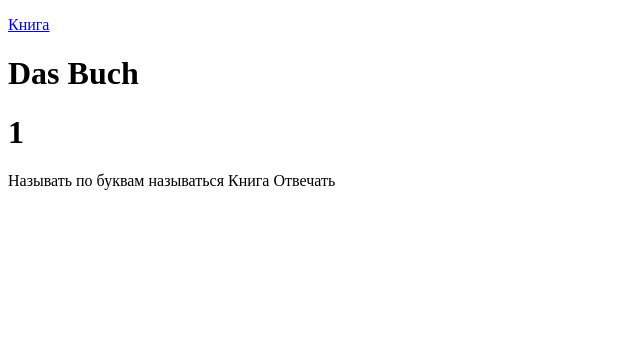
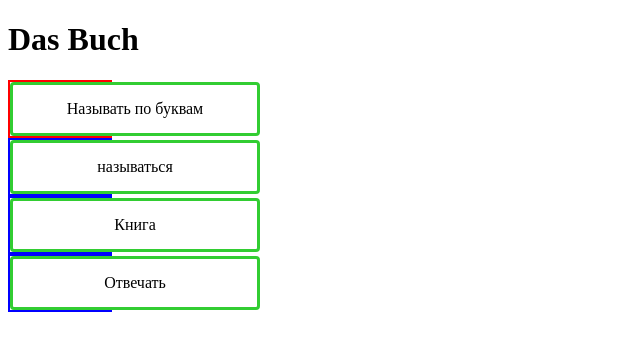
Before and after one commit to Artemiy-K/WorterBuch, a Django app: page /learnwordseasy/start_test in a window 1280 px wide. Shown: the top 351 px of the page, without its empty margins (0-640 px from the left). Run offline with Django 4.2, Linux system fonts and the light colour scheme; data comes from the database, SQL or seed files in the repository; both versions use the stored data as it was after the commit.

Commit message:
make first verification

```diff
--- a/idea_pril/ideiiii.txt
+++ b/idea_pril/ideiiii.txt
@@ -2,7 +2,7 @@
 2. Разделение сущ, глаг и т.д.
 3. Удаление Карточек
 4. Этапы запоминания
-	4.1 Сделать карточки в разброс на разных сторонах
+	4.1 Сделать карточки в разброс на разных сторонах +++
 	4.2 Забыли вставить букву
 	4.3 Напишии сам как оно пишется
 	4.4 Какой артикль?
--- /dev/null
+++ b/learnwordseasy/forms.py
@@ -0,0 +1,6 @@
+from django import forms
+from .models import *
+
+
+class GetAnswer(forms.Form):
+    pass
--- /dev/null
+++ b/learnwordseasy/static/learnwordseasy/style.css
@@ -0,0 +1,87 @@
+.button1 {
+    background-color: white;
+    color: black;
+    border: 3px solid LimeGreen; /* Green */
+    padding: 15px 32px;
+    text-align: center;
+    text-decoration: none;
+    display: inline-block;
+    font-size: 16px;
+    -webkit-transition-duration: 0.4s; /* Safari */
+    transition-duration: 0.4s;
+    border-radius: 4px;
+    font-family: "VAG World";
+    width: 250px;
+}
+
+.button1:hover {
+    background-color: LimeGreen; /* Green */
+    color: white;
+}
+
+.button2 {
+    background-color: white;
+    color: black;
+    border: 3px solid DeepSkyBlue; /* Green */
+    padding: 15px 32px;
+    text-align: center;
+    text-decoration: none;
+    display: inline-block;
+    font-size: 16px;
+    -webkit-transition-duration: 0.4s; /* Safari */
+    transition-duration: 0.4s;
+    border-radius: 4px;
+    font-family: "VAG World";
+    width: 250px;
+}
+
+.button2:hover {
+    background-color: DeepSkyBlue; /* Green */
+    color: white;
+}
+
+.button3 {
+    background-color: white;
+    color: black;
+    border: 3px solid gold; /* Green */
+    padding: 15px 32px;
+    text-align: center;
+    text-decoration: none;
+    display: inline-block;
+    font-size: 16px;
+    -webkit-transition-duration: 0.4s; /* Safari */
+    transition-duration: 0.4s;
+    border-radius: 4px;
+    font-family: "VAG World";
+    width: 250px;
+}
+
+.button3:hover {
+    background-color: gold; /* Green */
+    color: white;
+}
+
+.button4 {
+    background-color: white;
+    color: black;
+    border: 3px solid DarkSlateGray; /* Green */
+    padding: 15px 32px;
+    text-align: center;
+    text-decoration: none;
+    display: inline-block;
+    font-size: 16px;
+    -webkit-transition-duration: 0.4s; /* Safari */
+    transition-duration: 0.4s;
+    border-radius: 4px;
+    font-family: "VAG World";
+    width: 250px;
+}
+
+.button4:hover {
+    background-color: DarkSlateGray; /* Green */
+    color: white;
+}
+
+form {
+    width: 100px;
+}
--- a/learnwordseasy/templates/learnwordseasy/index.html
+++ b/learnwordseasy/templates/learnwordseasy/index.html
@@ -13,7 +13,10 @@
     </div>
 </div>
 
+<form action="{% url 'start_test' %}">
+    <input type="submit" value="Начать тест">
 
+</form>
 
 
 </body>
--- a/learnwordseasy/templates/learnwordseasy/index2.html
+++ b/learnwordseasy/templates/learnwordseasy/index2.html
@@ -1,15 +1,13 @@
+{% load static %}
 <!DOCTYPE html>
 <html lang="en">
 <head>
     <meta charset="UTF-8">
     <title>Title</title>
+    <link rel="stylesheet" href="{% static 'learnwordseasy/style.css' %}">
 </head>
 <body>
 
-
-{% for item in word_id %}
-    <a href="/start_test/{{ item.id }}"><p>{{ item.title2 }}</p></a>
-{% endfor %}
 
 {% for item in word_id %}
     {% if num_side == 1 %}
@@ -22,11 +20,68 @@
 
 {% endfor %}
 
-<h1>{{ num_side }}</h1>
 
-{% for item in rand_answer %}
-    {{ item }}
-{% endfor %}
+<form method="post" action="{% url 'get_answer' %}" style="border: 2px solid red ">
+    {% csrf_token %}
+    <form method="post" action="{% url 'get_answer' %}" style="border: 2px solid blue ">
+        {% csrf_token %}
+
+        {% for item in word_id %}
+            {% if num_side == 1 %}
+                <input type="hidden" name="true_answer" value="{{ item.title1 }}">
+            {% else %}
+                <input type="hidden" name="true_answer" value="{{ item.title2 }}">
+            {% endif %}
+        {% endfor %}
+
+        <input type="hidden" name="answer" value="{{ word1 }}">
+        <button CLASS="button1" type="submit">{{ word1 }}</button>
+    </form>
+
+    <form method="post" action="{% url 'get_answer' %}" style="border: 2px solid blue ">
+        {% csrf_token %}
+
+        {% for item in word_id %}
+            {% if num_side == 1 %}
+                <input type="hidden" name="true_answer" value="{{ item.title1 }}">
+            {% else %}
+                <input type="hidden" name="true_answer" value="{{ item.title2 }}">
+            {% endif %}
+        {% endfor %}
+
+        <input type="hidden" name="answer" value="{{ word2 }}">
+        <button CLASS="button1" type="submit">{{ word2 }}</button>
+    </form>
+
+    <form method="post" action="{% url 'get_answer' %}" style="border: 2px solid blue ">
+        {% csrf_token %}
+
+        {% for item in word_id %}
+            {% if num_side == 1 %}
+                <input type="hidden" name="true_answer" value="{{ item.title1 }}">
+            {% else %}
+                <input type="hidden" name="true_answer" value="{{ item.title2 }}">
+            {% endif %}
+        {% endfor %}
+
+        <input type="hidden" name="answer" value="{{ word3 }}">
+        <button CLASS="button1" type="submit">{{ word3 }}</button>
+    </form>
+
+    <form method="post" action="{% url 'get_answer' %}" style="border: 2px solid blue ">
+        {% csrf_token %}
+
+        {% for item in word_id %}
+            {% if num_side == 1 %}
+                <input type="hidden" name="true_answer" value="{{ item.title1 }}">
+            {% else %}
+                <input type="hidden" name="true_answer" value="{{ item.title2 }}">
+            {% endif %}
+        {% endfor %}
+
+        <input type="hidden" name="answer" value="{{ word4 }}">
+        <button CLASS="button1" type="submit">{{ word4 }}</button>
+    </form>
 
 
 </body>
--- a/learnwordseasy/urls.py
+++ b/learnwordseasy/urls.py
@@ -4,6 +4,7 @@ from . import views
 
 urlpatterns = [
     path("", views.index, name="index"),
-    path('start_test', views.start_test, name="start_test")
+    path('start_test', views.start_test, name="start_test"),
+    path('get_answer', views.get_answer, name="get_answer")
 
 ]
--- a/learnwordseasy/views.py
+++ b/learnwordseasy/views.py
@@ -56,8 +56,6 @@ def random_num2(list_word, true_answer):
         random.shuffle(q_transl)
 
     return q_transl
-
-
 
 
 def random_num1(list_word, true_answer):
@@ -120,7 +118,6 @@ def start_test(request):
     else:
         rand_answer = random_num2(list_of_words, word_id)
 
-
     if int(get_for_test) == 0:
         word_id.update(for_test=1)
     elif int(get_for_test) == 1:
@@ -133,6 +130,26 @@ def start_test(request):
         'words': words,
         'word_id': word_id,
         # 'translate': list_of_translate,
-        'rand_answer': rand_answer
+        'word1': rand_answer[0],
+        'word2': rand_answer[1],
+        'word3': rand_answer[2],
+        'word4': rand_answer[3],
+        'current_name': 'privet'
 
     })
+
+
+def get_answer(request):
+    answer = request.POST.get("answer", "Undefined")
+    true_answer = request.POST.get("true_answer", "Undefined")
+    return render(request, "learnwordseasy/your-name.html", {
+        'answer': answer,
+        'true_answer': true_answer,
+    })
+
+
+"""
+name = request.POST.get("name", "Undefined")
+age = request.POST.get("age", 1)
+return HttpResponse(f"<h2>Name: {name}  Age: {age}</h2>")
+"""
```
Also changed, not shown: learnwordseasy/templates/learnwordseasy/your-name.html (added, +11 -0 lines), db.sqlite3, learnwordseasy/models.py (line endings or trailing spaces).
